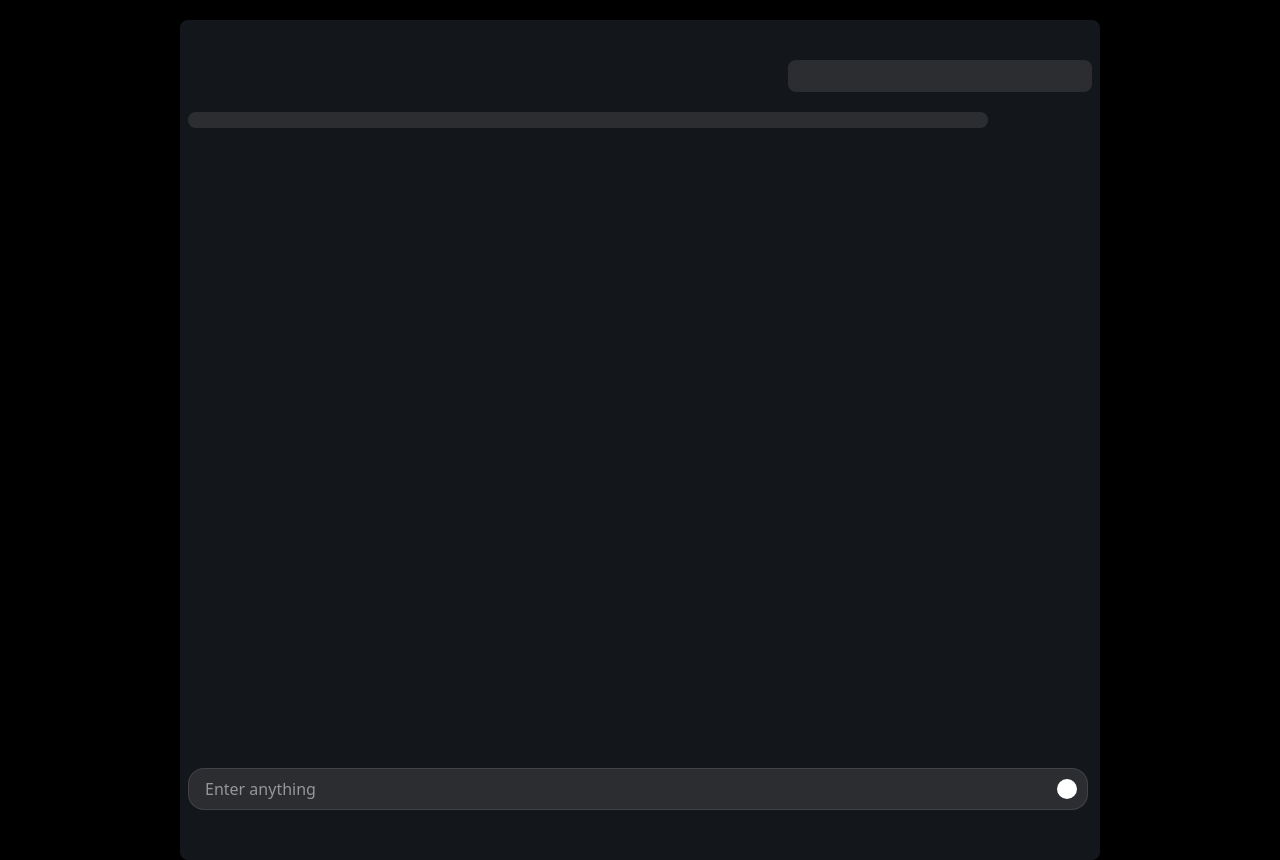
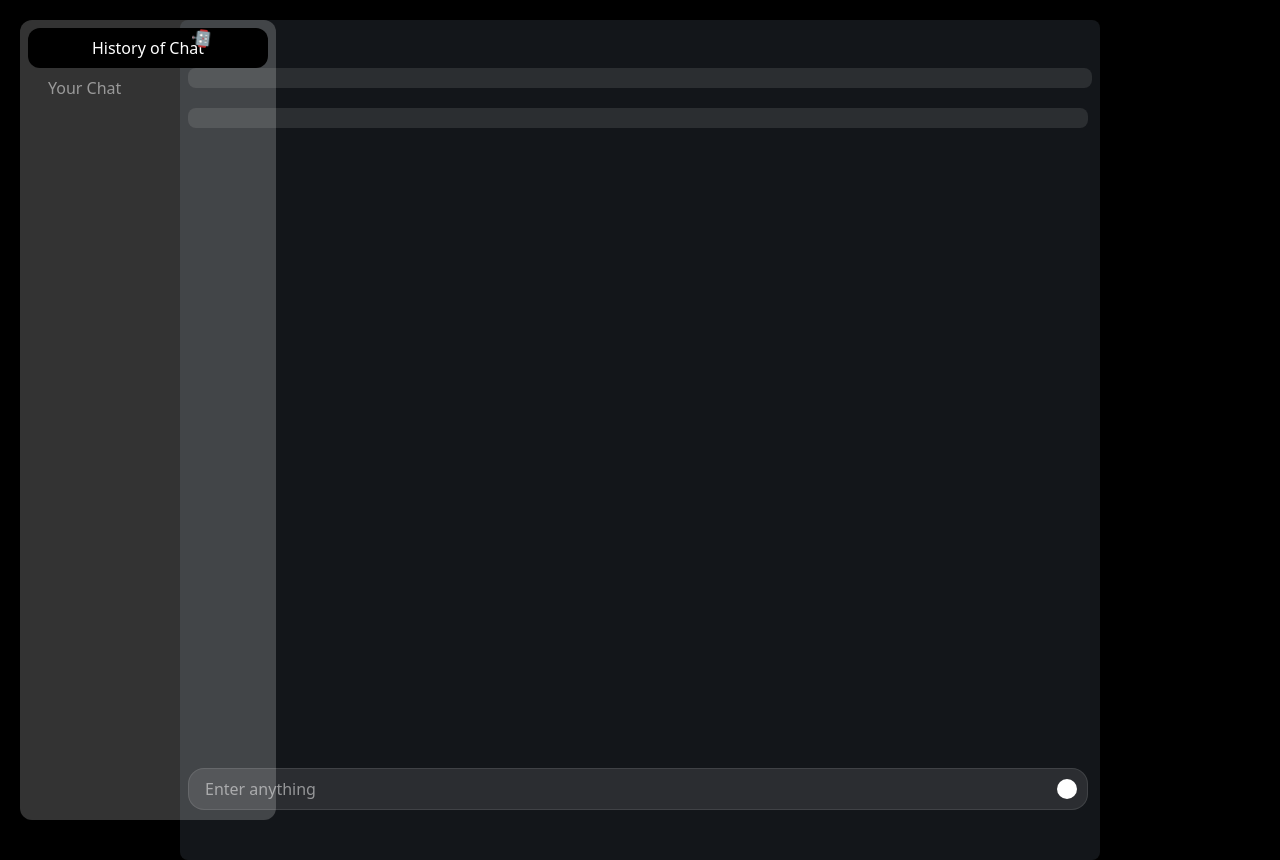
Before and after one commit to lalitdadra/Amazon-demo, a plain HTML site: page chatbot/index.html in a window 1280 px wide. Drawn offline with nearby package versions, Linux system fonts and the light colour scheme.

Commit message:
chatbot_updates

```diff
--- a/chatbot/index.html
+++ b/chatbot/index.html
@@ -4,6 +4,7 @@
 <head>
     <meta charset="UTF-8" />
     <meta name="viewport" content="width=device-width, initial-scale=1.0" />
+    <link rel="stylesheet" href="./style.css">
     <script src="https://cdn.jsdelivr.net/npm/@tailwindcss/browser@4"></script>
 </head>
 <title>Chatbot</title>
@@ -11,13 +12,23 @@
 </head>
 
 <body class="bg-black flex justify-center itmes-center">
-    <div class="left-150 main-box  text-white    w-230 pt-10 min-h-210 max-h-auto bg-blue-200/10 p-2 mt-5 rounded-lg">
-        <div id="result"
-            class=" min-w-50 min-h-8 max-h-500 max-w-200 bg-white/10 bottom-180 rounded-lg text-white/80 flex text-ld items-center font-style: italic ps-3 ms-150">
+    <div class="history absolute left-0 h-auto min-h-200 bg-white/20 rounded-xl p-2  w-[20%] m-5 text-white">
+        <div class="bar flex justify-center bg-black rounded-xl p-2">History of Chat</div>
+        <div class="text-white/50 ps-5 pt-2">Your Chat</div>
+        <div id="history-bar" class=" mx-auto w-70 mt-2">
         </div>
-        <div id="output"
-            class=" output w-200 bg-white/10  h-auto bottom-70  rounded-lg py-2 mt-5 font-mono  max-w-auto max-h-auto">
+    </div>
+    <div class="left-150 main-box  text-white    w-230  min-h-210 max-h-auto bg-blue-200/10 p-2 mt-5 rounded-lg">
+        <div class="icon top-0 w-5 h-5 animate-[spin_3s_ease-in-out_infinite] hover:scale-125">🤖
         </div>
+            <div id="message">
+                <div id="user"
+                class="user-box ">
+            </div>
+            <div id="ai"
+                class=" output ">
+            </div>
+            </div>
         <div>
         </div>
         <h1 id="container"></h1>
@@ -34,3 +45,5 @@
 </body>
 
 </html>
+
+<!-- min-w-50 min-h-8 max-h-500 max-w-200 bg-white/10 bottom-180 rounded-lg text-white/80 flex text-ld items-center font-style: italic ps-3 ms-150 hover:bg-white/20 hover:text-white -->
--- a/chatbot/script.js
+++ b/chatbot/script.js
@@ -1,5 +1,3 @@
-
-
 // function myfunc() {
 
 //     const input = document.getElementById("username").value;
@@ -22,14 +20,15 @@
 //         console.error("Error:", error);
 //     });
 // }
-
-
+const messages = [];
 async function myfunc() {
     const input_field = document.getElementById("username");
+
     const username = input_field.value;
-    document.getElementById("result").innerHTML = username;
-    // document.getElementById("result").innerHTML = username;
-    input_field.value="";
+
+    messages.push({ role: 'user', text: username })
+
+    input_field.value = "";
 
     try {
         const response = await fetch("http://192.168.1.23:8000/chat", {
@@ -37,12 +36,38 @@ async function myfunc() {
             headers: {
                 "Content-Type": "application/json"
             },
-            body: JSON.stringify({ request: username })
+            body: JSON.stringify({ content: username })
         });
 
         const data = await response.json();
-        document.getElementById("output").innerText = data.message;
+        messages.push({ role: 'ai', text: data.content })
 
-    } catch (error) {
+        console.log(messages);
+        renderMessages();
+    }
+
+    catch (error) {
         console.log(error);
-       }   }
+    }
+}
+function renderMessages() {
+  const message = document.getElementById("message");
+  message.innerHTML = "";
+
+  messages.forEach(msg => {
+            const div = document.createElement("div");
+            div.className = msg.role === "user" ? "user-box" : "output";
+            div.textContent = msg.text;
+
+            message.appendChild(div);
+        });
+
+
+        message.scrollTop = message.scrollHeight;
+}
+
+username.addEventListener('keydown', function (event) {
+    if (event.key === 'Enter') {
+        myfunc()
+    }
+});
--- /dev/null
+++ b/chatbot/style.css
@@ -0,0 +1,37 @@
+.user-box {
+    min-width: 50px;
+    min-height: 20px;
+    max-height: 500px;
+    max-width: 500;
+    background-color: rgba(255, 255, 255, 0.1);
+    bottom: 180px;
+    border-radius: 8px;
+    color: rgba(255, 255, 255, 0.8);
+    display: flex;
+    font-size: 16px;
+    align-items: center;
+    font-style: italic;
+    padding-left: 10px;
+    margin-left: auto;
+    margin-top: 20px;
+
+}
+
+.user-box:hover {
+    background-color: rgba(255, 255, 255, 0.2);
+    color: white;
+}
+.output {
+    width: 900px;
+    background-color: rgba(255, 255, 255, 0.1);
+    height: auto;
+    bottom: 70px;
+    border-radius: 8px;
+    padding-top: 8px;
+    padding-bottom: 8px;
+    margin-top: 20px;
+    font-family: monospace;
+    max-width: 100%;
+    max-height: auto;
+    padding: 10px;
+}
```
